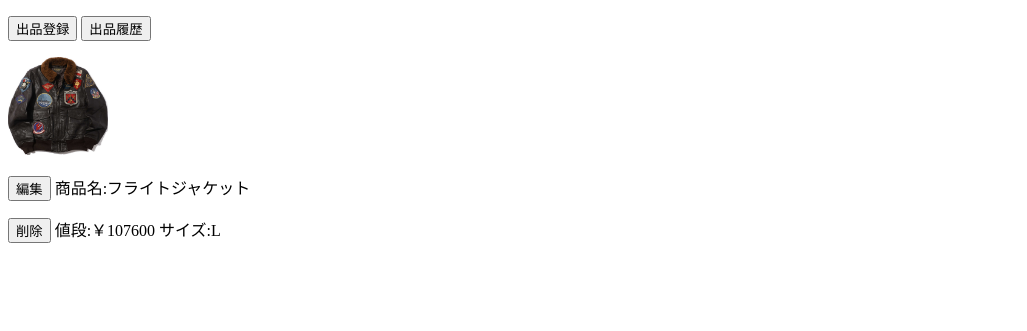
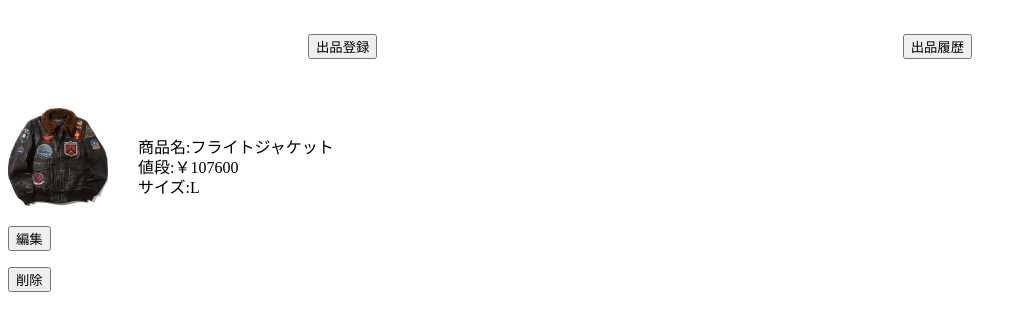
Before and after one commit to uedamasanari/sityakku, a PHP site: page /SSR.html in a window 1280 px wide. Shown: the top 331 px of the page, without its empty margins (0-1027 px from the left). Run offline with PHP 8.4, Linux system fonts and the light colour scheme.

Commit message:
HTML完成

```diff
--- /dev/null
+++ b/css/SS.css
@@ -0,0 +1,6 @@
+.history{
+    display:none;
+}
+.toroku{
+    display:none;
+}
--- a/jin/HK.css
+++ b/jin/HK.css
@@ -1,4 +1,5 @@
 .k{
+    margin: 200px;
     margin-left: auto;
     margin-right: auto;
     width: 8em
--- /dev/null
+++ b/jin/SSR.css
@@ -0,0 +1,35 @@
+
+.box{
+	position:relative;
+	height:100px;
+}
+
+.toroku{
+	position:absolute;
+	left:300px;
+	top:10px;
+}
+
+.rireki{
+	position:absolute;
+	right:300px;
+	top:10px;
+}
+
+.mei{
+    position:absolute;
+    left:130px;
+	top:10px;
+}
+
+.kin{
+    position:absolute;
+    left:130px;
+	top:30px;
+}
+
+.sai{
+    position:absolute;
+    left:130px;
+	top:50px;
+}
--- a/jin/SSR.html
+++ b/jin/SSR.html
@@ -4,16 +4,23 @@
     <meta charset="UTF-8">
     <meta http-equiv="X-UA-Compatible" content="IE=edge">
     <meta name="viewport" content="width=device-width, initial-scale=1.0">
+    <link rel="stylesheet" href="/jin/SSR.css"/>
     <title>商品出品履歴画面</title>
 
 </head>
 <body>
-    <P><input type="submit" value="出品登録">
-    <input type="submit" value="出品履歴"></P>
-    <img src="/jin/furaito.jpg" width="100">
-    <P><input type="submit" value="編集">      商品名:フライトジャケット</P>
-    <p></p><input type="submit" value="削除">              値段:￥107600    サイズ:L</p>
-
+    <div class="box">
+        <p class="toroku"><input type="submit" value="出品登録"></p>
+        <p class="rireki"><input type="submit" value="出品履歴"></p>
+    </div>
+    <div class="box">
+        <img src="/jin/furaito.jpg"  width="100">
+        <P><input type="submit" value="編集"></p>
+        <p><input type="submit" value="削除"></p>
+        <p class="mei">商品名:フライトジャケット</P>
+        <p class="kin">値段:￥107600</p>
+        <p class="sai">サイズ:L</p>
+    </div>
 
 </body>
 </html>
--- a/jin/SyupinTK.css
+++ /dev/null
@@ -1,5 +0,0 @@
-.s{
-    margin-left: auto;
-    margin-right: auto;
-    width: 8em
-}
```
Also changed, not shown: jin/SS.html (+45 -2 lines).
